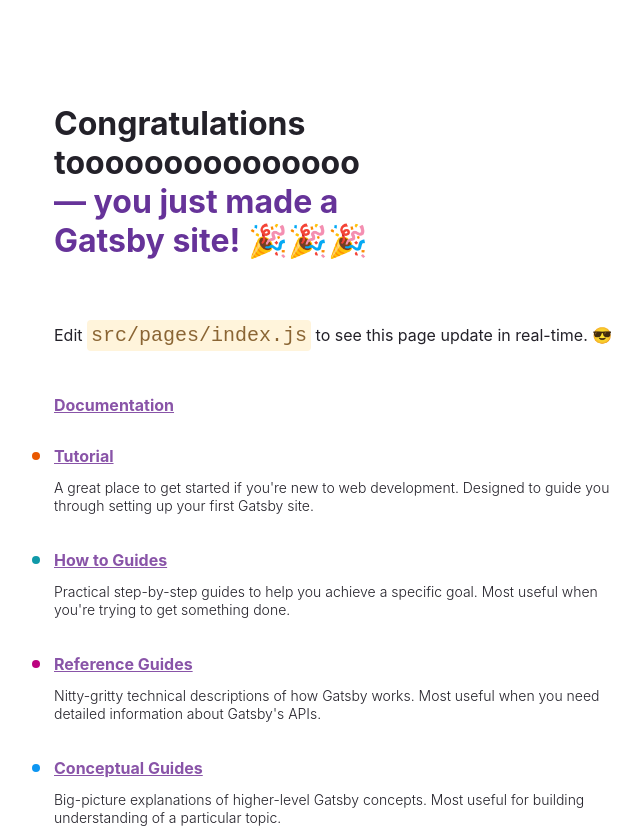
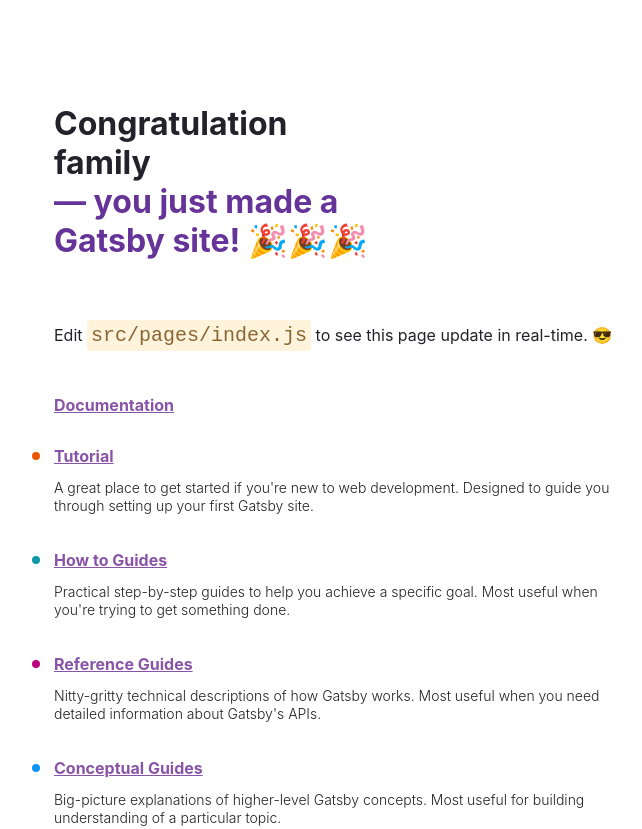
Before and after one commit to gocode1702/my-third-gatsbyy, a Gatsby site: page / in a window 1280 px wide. Shown: the top 829 px of the page, without its empty margins (50-692 px from the left). Built offline with nearby package versions, Linux system fonts and the light colour scheme; Gatsby itself is replaced by a stand-in of ours.

Commit message:
my first commit

```diff
--- a/src/pages/index.js
+++ b/src/pages/index.js
@@ -127,7 +127,7 @@
   return (
     <main style={pageStyles}>
       <h1 style={headingStyles}>
-        Congratulations tooooooooooooooo
+        Congratulation family
         <br />
         <span style={headingAccentStyles}>— you just made a Gatsby site! 🎉🎉🎉</span>
       </h1>
```
